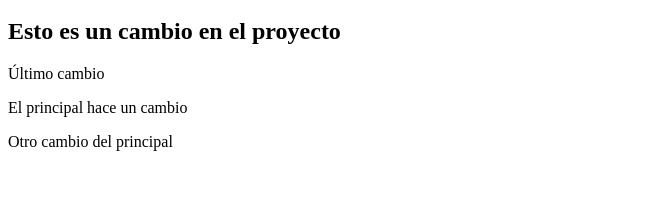
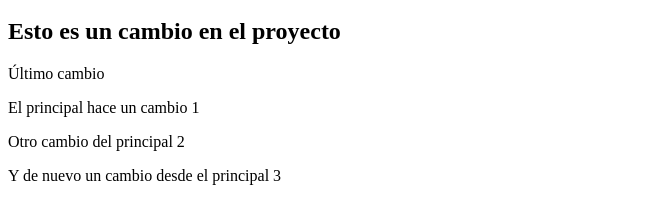
Before and after one commit to CuentaGit1/proyecto1, a plain HTML site: page index.html in a window 1280 px wide. Shown: the part 48-272 px from the top of the page, without its empty margins (0-664 px from the left). Drawn offline with Linux system fonts and the light colour scheme.

Commit message:
Prueba 34

```diff
--- a/index.html
+++ b/index.html
@@ -9,8 +9,11 @@
 
 		<p>Último cambio</p>
 
-		<p>El principal hace un cambio</p>
+		<p>El principal hace un cambio 1</p>
 
-		<p>Otro cambio del principal</p>
+		<p>Otro cambio del principal 2</p>
+
+
+		<p>Y de nuevo un cambio desde el principal 3</p>
 	</body>
 </html>
```
